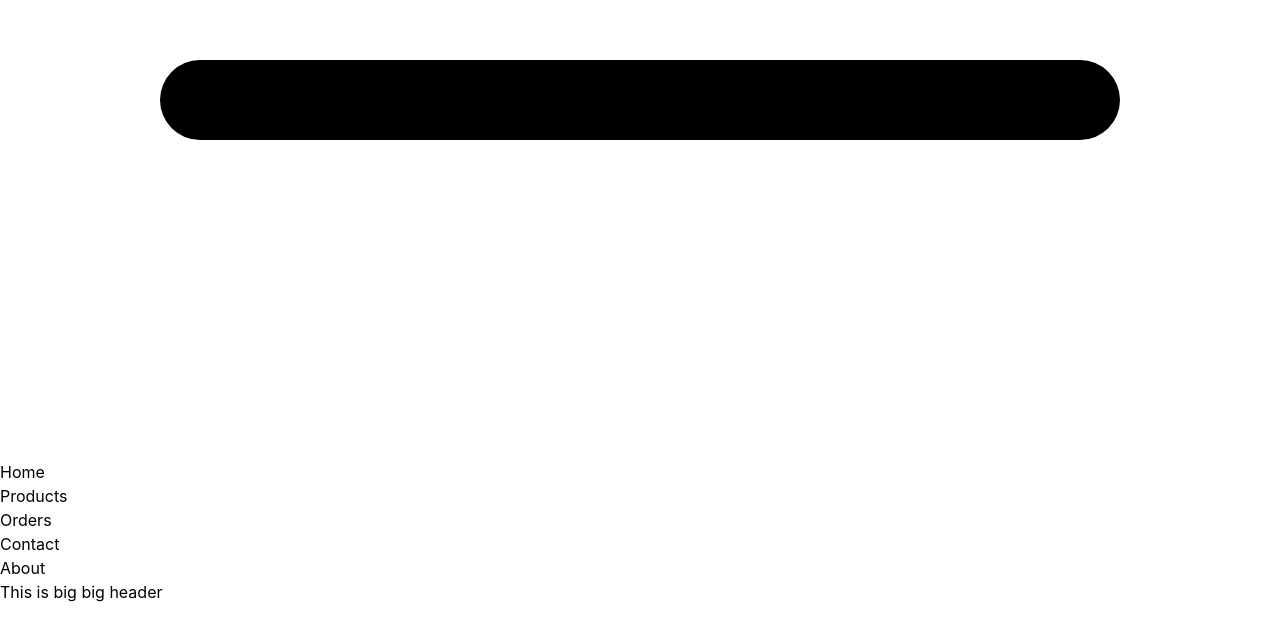
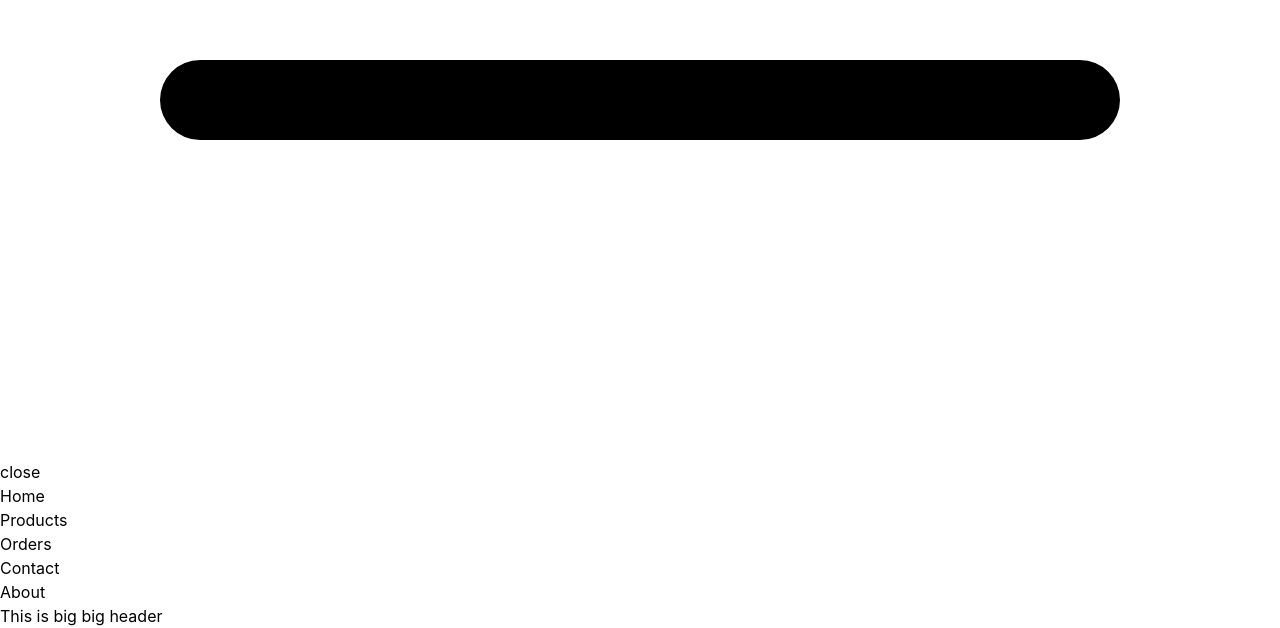
Before and after one commit to Sajjatul21/programming-hero, a React (Vite) app in the folder Mileston-9_React Router And States/51-3 Setup tailwind css with Create React App/price-club/: page / in a window 1280 px wide. Shown: the part 820-1448 px from the top of the page. Before the commit the page ends 1424 px from the top, so only its background shows below. Built offline with nearby package versions, Linux system fonts and the light colour scheme.

Commit message:
set state

```diff
--- a/Mileston-9_React Router And States/51-3 Setup tailwind css with Create React App/price-club/src/components/NavBar/NavBar.jsx
+++ b/Mileston-9_React Router And States/51-3 Setup tailwind css with Create React App/price-club/src/components/NavBar/NavBar.jsx
@@ -1,7 +1,9 @@
+import { useState } from "react";
 import Link from "../Link/Link";
 import { Bars3Icon } from '@heroicons/react/24/solid';
 
 const NavBar = () => {
+    const [open, setOpen] = useState(false);
     const routes = [
         { id: 1, name: "Home", path: "/home" },
         { id: 2, name: "Products", path: "/products" },
@@ -11,7 +13,8 @@ const NavBar = () => {
     ];
     return (
         <nav>
-            <Bars3Icon className="h-6 w-6" ></Bars3Icon>
+            <Bars3Icon onClick={() => setOpen(!open)} className="h-6 w-6" ></Bars3Icon>
+            <span>{open ? "open" : "close"}</span>
             <ul className="md:flex justify-center">
                 {
                     routes.map(route => <Link key={route.id} route={route}></Link>)
```
